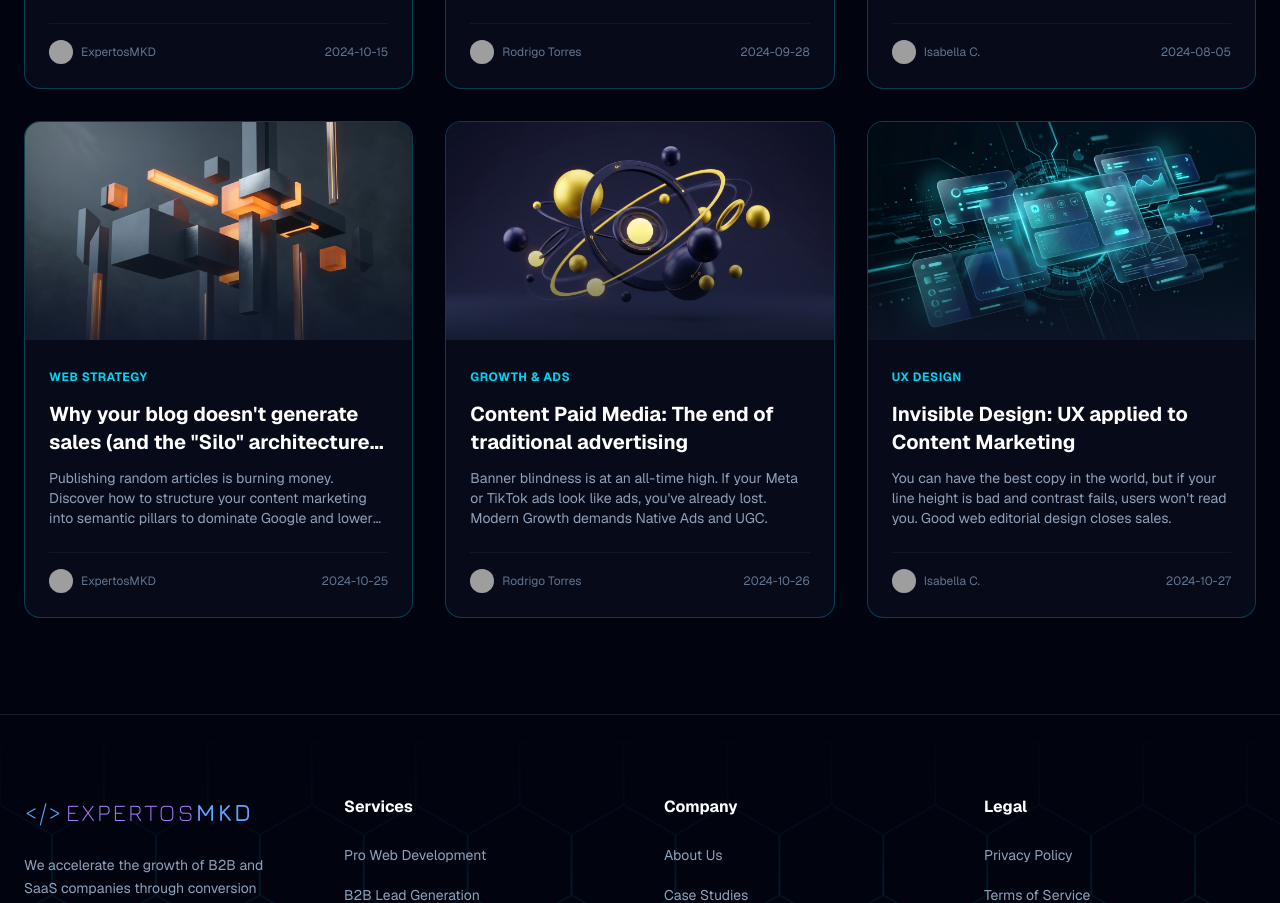
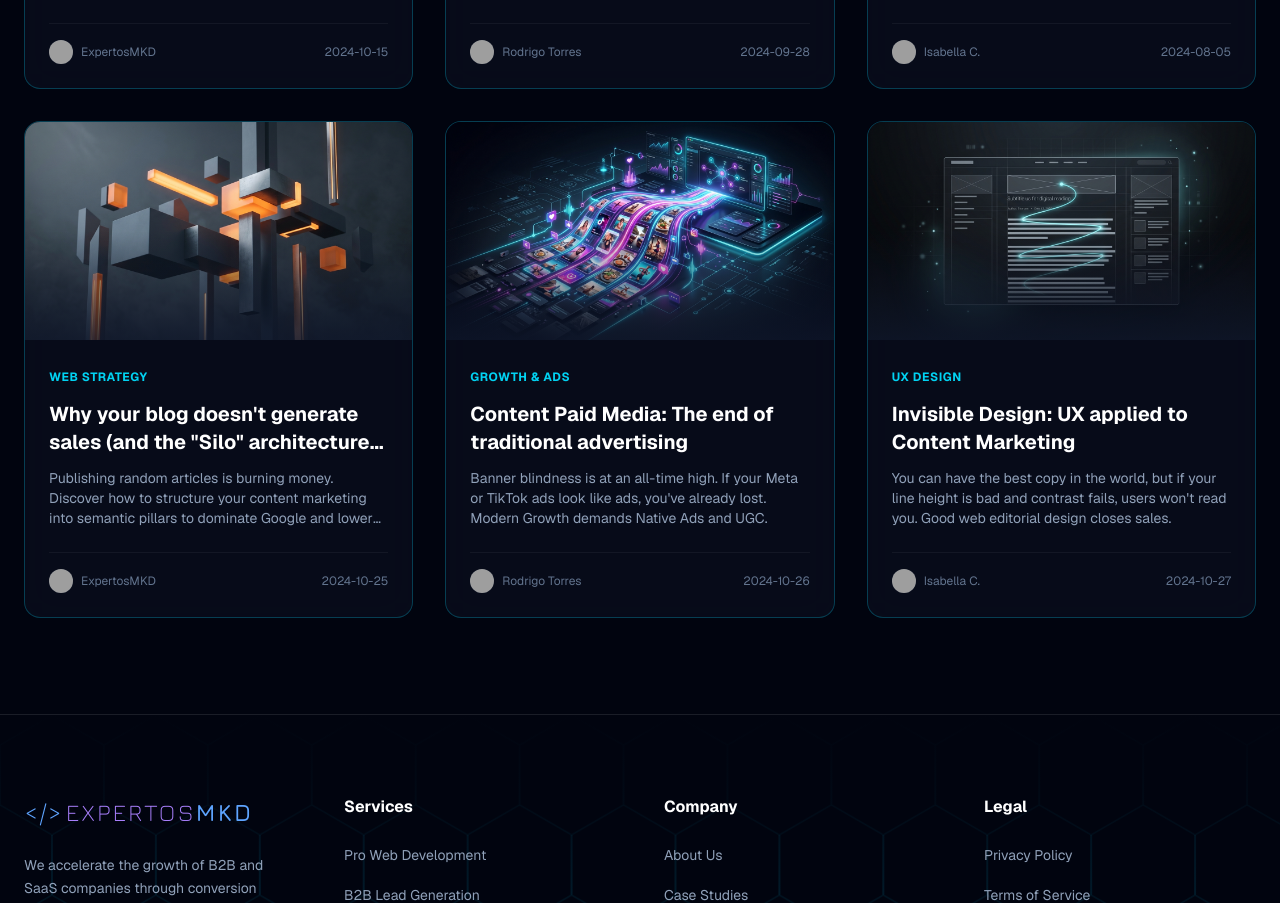
Before and after one commit to rtorrescodes/ExpertosMKD-website, a Next.js app: page /en/blog in a window 1280 px wide. Shown: the part 820-1723 px from the top of the page. Built offline with nearby package versions, Linux system fonts and the light colour scheme; no server answers; grey boxes are pictures that could not be loaded.

Commit message:
chore: update cover images for the last two blog posts

```diff
--- a/src/data/posts.ts
+++ b/src/data/posts.ts
@@ -283,7 +283,7 @@ export const posts: BlogPost[] = [
   },
   {
     slug: 'diseno-invisible-ux-marketing-contenidos',
-    coverImage: '/blog/post-3.jpg',
+    coverImage: '/blog/post-6.jpg',
     author: {
       name: 'Isabella C.',
       avatar: 'https://api.dicebear.com/7.x/notionists/svg?seed=Jocelyn',
```
Also changed, not shown: public/blog/post-5.jpg, public/blog/post-6.jpg (added).
